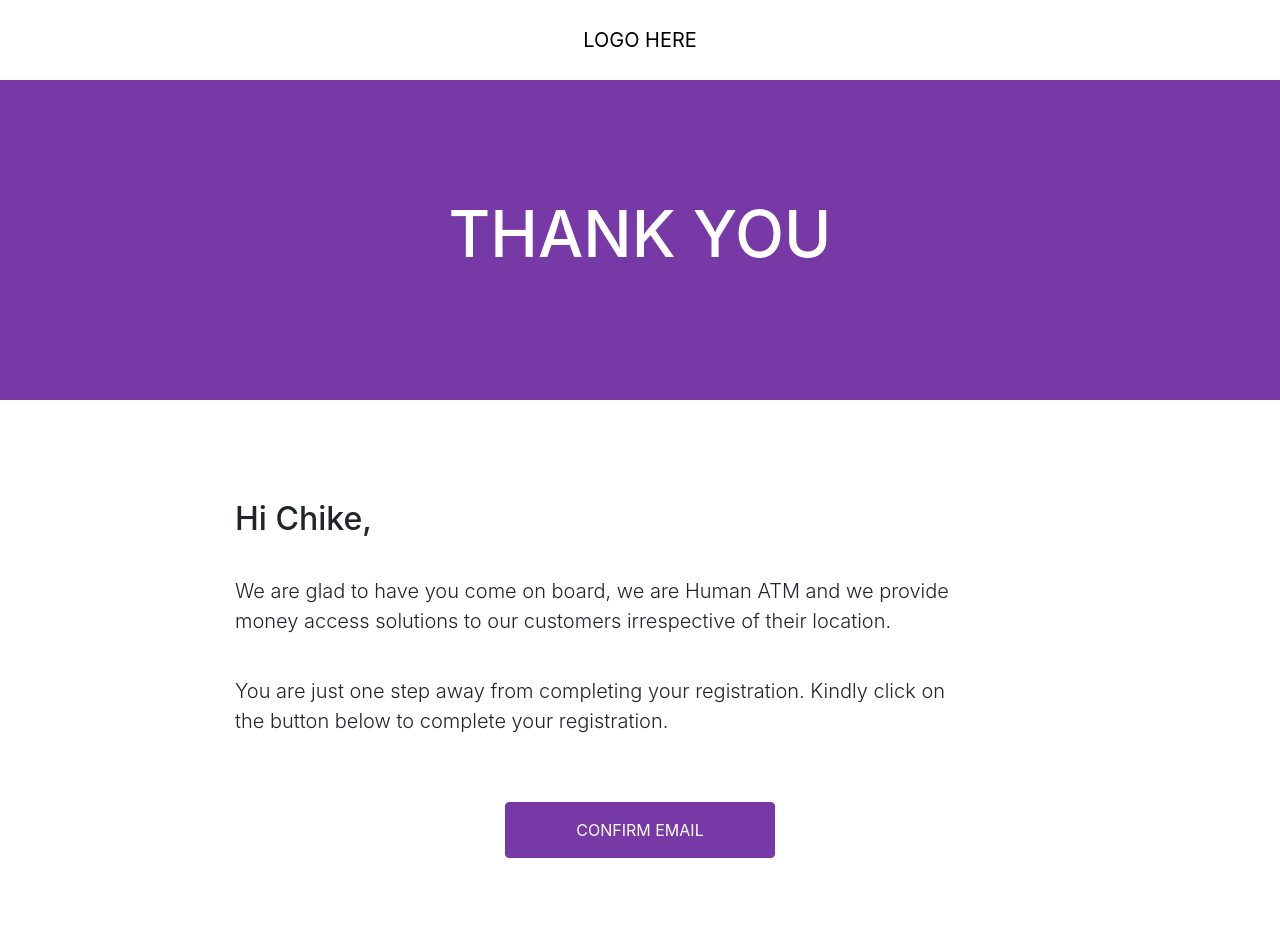
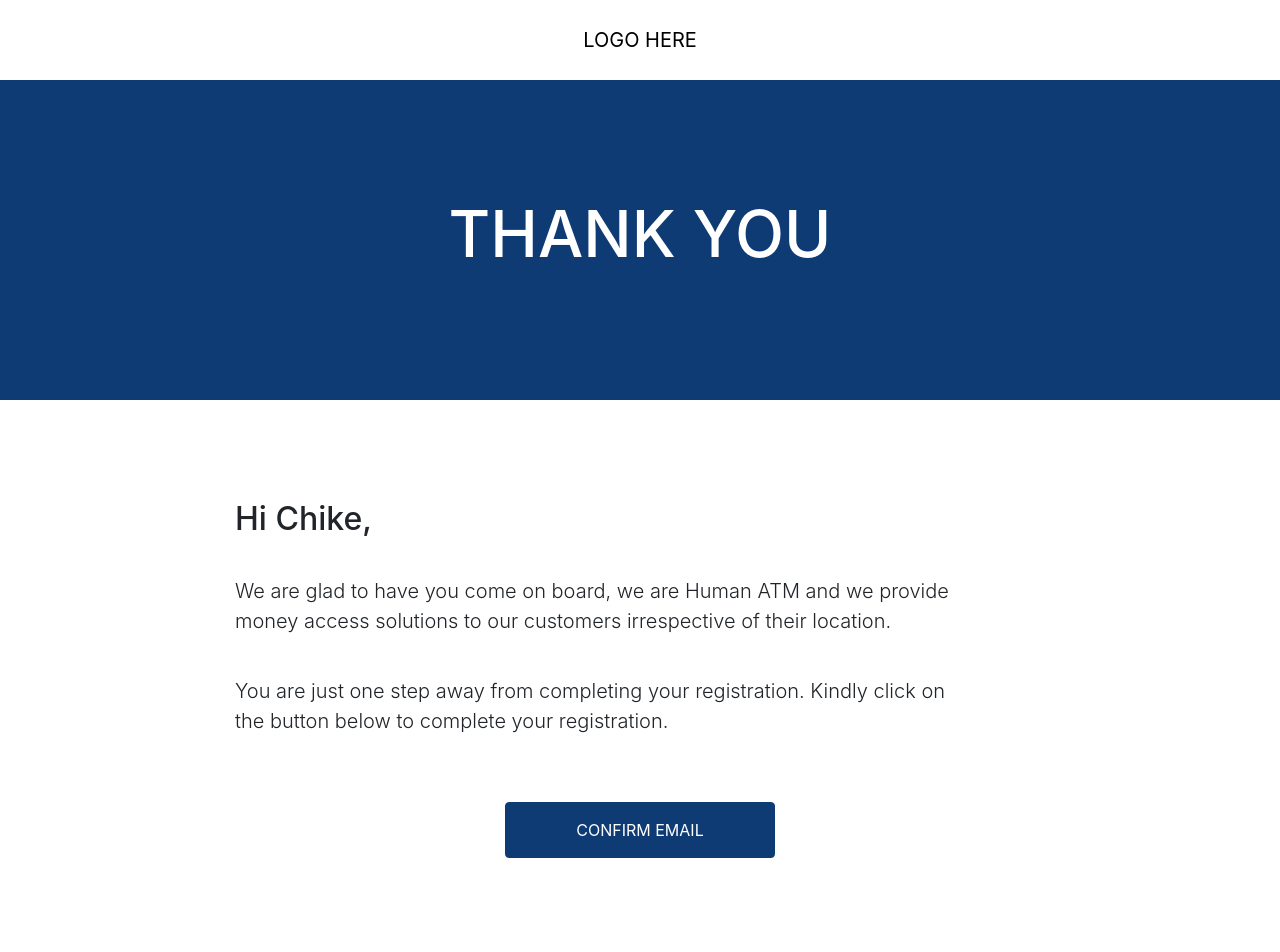
Before and after one commit to Promxyl/HumanATM, a plain HTML site: page index.html in a window 1280 px wide. Shown: the top 952 px of the page. Drawn offline with Linux system fonts and the light colour scheme.

Commit message:
made the corrections

```diff
--- a/bootstrap/css/scrolling-nav.css
+++ b/bootstrap/css/main.css
@@ -4,7 +4,7 @@ header {
 }
 
 .bg-primary{
-  background-color: #7739A6 !important;
+  background-color: #0F3B75 !important;
 }
 
 .navbar{
@@ -54,8 +54,8 @@ header {
 
 .btn-primary {
   color: #fff;
-  background-color: #7739A6 ;
-  border-color: #7739A6 ;
+  background-color: #0F3B75;
+  border-color: #0F3B75;
   padding: 15px 70px 15px 70px;
   transition: none;
   text-decoration: none;
--- a/index.html
+++ b/index.html
@@ -12,7 +12,7 @@
     <!-- Bootstrap core CSS -->
     <link href="bootstrap/css/bootstrap.min.css" rel="stylesheet">
     <!-- Custom styles for this template -->
-    <link href="bootstrap/css/scrolling-nav.css" rel="stylesheet">
+    <link href="bootstrap/css/main.css" rel="stylesheet">
 
   </head>
 
```
